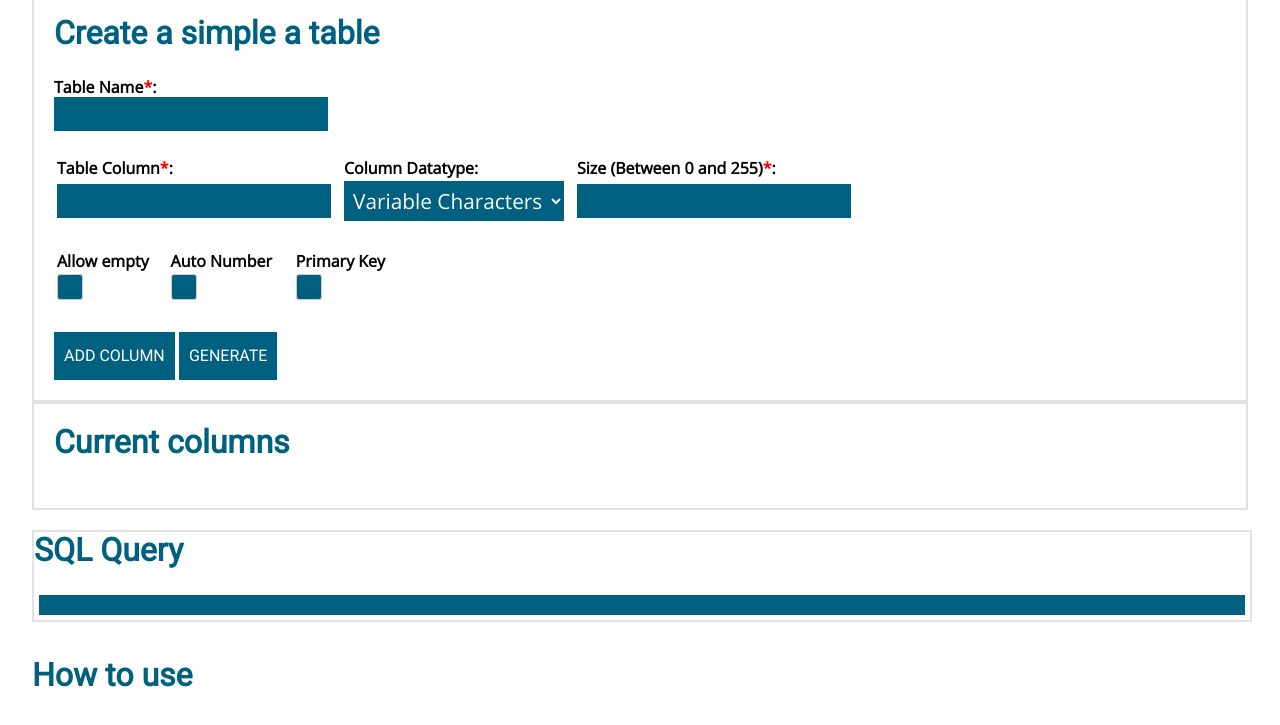
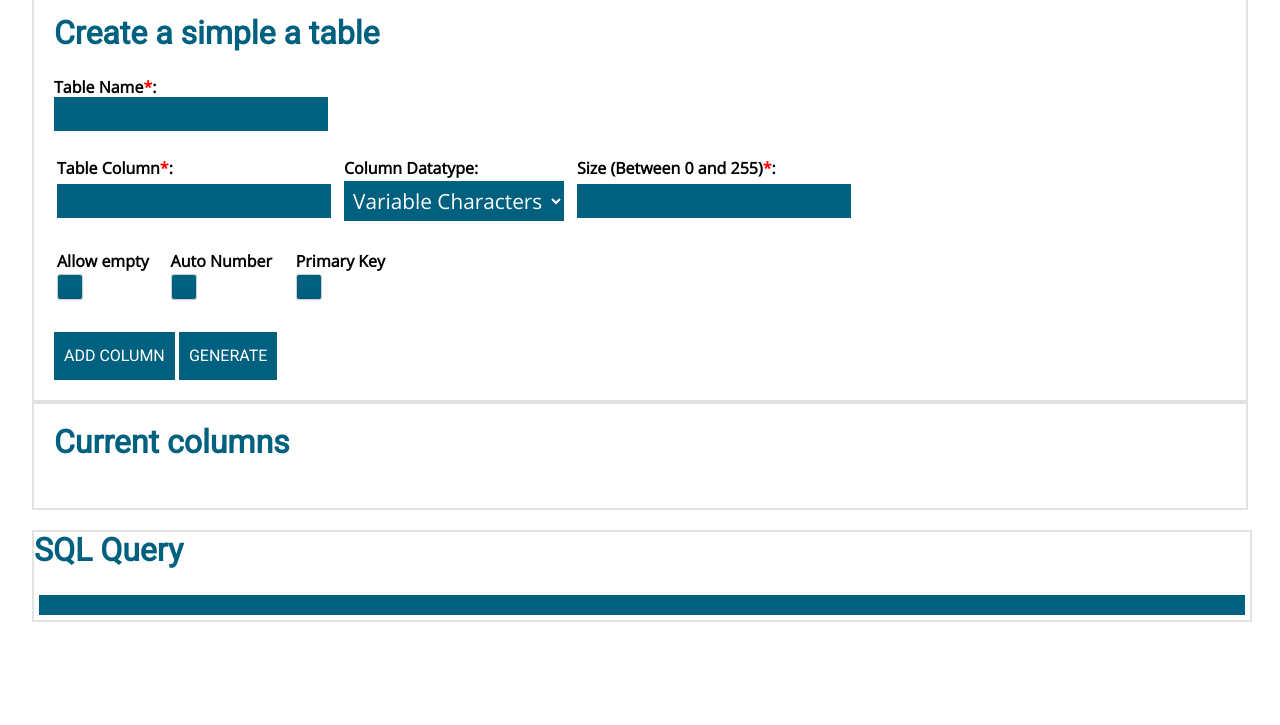
Before and after one commit to alxkui/SQL-Table-generator, a plain HTML site: page index.html in a window 1280 px wide. Shown: the part 59-784 px from the top of the page. Drawn offline with nearby package versions, Linux system fonts and the light colour scheme.

Commit message:
Update index.html

```diff
--- a/index.html
+++ b/index.html
@@ -76,9 +76,6 @@
         	</code>
         </div>
 
-        <section id="about">
-            <h2>How to use</h2>
-        </section>
         </div>
 
         <script src="js/vendor/modernizr-3.5.0.min.js"></script>
```
